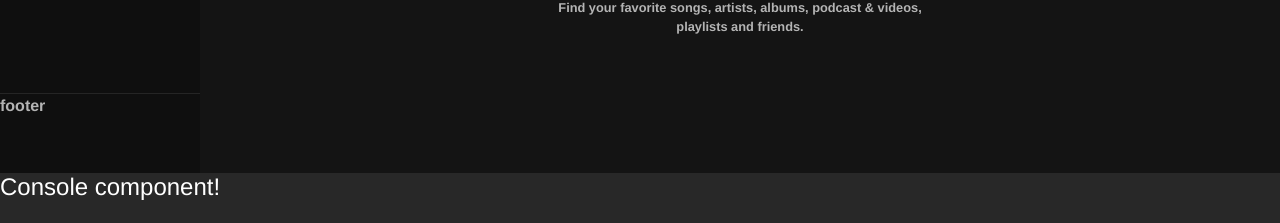
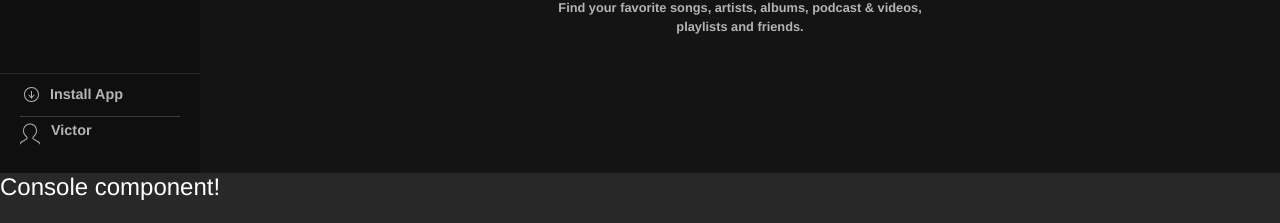
Before and after one commit to victormrecabarren/My-Spotify-React, a React (Create React App) app: page / in a window 1280 px wide. Shown: the part 557-780 px from the top of the page. Built offline with nearby package versions, Linux system fonts and the light colour scheme; no server answers.

Commit message:
made footer sidebar have user and install app buttons added style

```diff
--- a/src/App.css
+++ b/src/App.css
@@ -608,11 +608,44 @@ hr {
 .sidebarFooter {
   position: sticky;
   align-self: flex-end;
-  height: 80px;
+  height: 100px;
   width: 100%;
   box-sizing: border-box;
   border-top: 1px solid;
   border-color:rgba(230,230,230,0.1);
+  display: flex;
+  flex-direction: column;
+  font-weight: bold;
+  font-size: 0.9em;
+  padding: 0 20px;
+}
+
+.footerInstall {
+  padding-top: 10px;
+  padding-bottom: 10px;
+}
+
+.footerInstall:hover {
+  color: white;
+}
+
+.install {
+  margin-left: 10px;
+
+}
+
+.user {
+  border-top: 1px solid;
+  box-sizing: border-box;
+  border-color: rgba(230,230,230,0.2);
+}
+
+.user:hover {
+  color: white;
+}
+
+.username {
+  margin-left: 7px;
 }
 
 .playlistHeaderContainer {
--- a/src/components/Sidebar.js
+++ b/src/components/Sidebar.js
@@ -19,9 +19,19 @@ class Sidebar extends Component {
      />
      </div>
      <div className="sidebarFooter">
-      footer
-     </div>
-
+     <div>
+       <div className="footerInstall">
+          <svg
+          height="20"
+          viewBox="0 0 20 20" xmlns="http://www.w3.org/2000/svg"><title>Download icon</title><path d="M12 11.657V6h-1v5.65L9.076 9.414l-.758.65 3.183 3.702 3.195-3.7-.758-.653L12 11.657zM11.5 2C7.358 2 4 5.358 4 9.5c0 4.142 3.358 7.5 7.5 7.5 4.142 0 7.5-3.358 7.5-7.5C19 5.358 15.642 2 11.5 2zm0 14C7.916 16 5 13.084 5 9.5S7.916 3 11.5 3 18 5.916 18 9.5 15.084 16 11.5 16z" fill="currentColor" fill-rule="evenodd"></path></svg>
+          <span className="install">Install App</span>
+        </div>
+      </div>
+      <div
+        className="user">
+          <svg width="20" height="30" viewBox="5 20 70 20" xmlns="http://www.w3.org/2000/svg"><title>User Icon</title><path d="M67.74 61.78l-14.5-8.334c-.735-.422-1.24-1.145-1.385-1.98-.145-.835.088-1.685.638-2.33l5.912-6.93c3.747-4.378 5.81-9.967 5.81-15.737v-2.256c0-6.668-2.792-13.108-7.658-17.67C51.622 1.92 45.17-.386 38.392.054c-12.677.82-22.607 11.772-22.607 24.934v1.483c0 5.77 2.063 11.36 5.81 15.736l5.912 6.933c.55.644.783 1.493.638 2.33-.143.834-.648 1.556-1.383 1.98l-14.494 8.33C4.7 66.077 0 74.15 0 82.844v6.76h3.333v-6.76c0-7.5 4.055-14.46 10.59-18.174l14.5-8.334c1.597-.918 2.692-2.487 3.007-4.302.315-1.815-.19-3.66-1.387-5.06l-5.913-6.936c-3.23-3.775-5.01-8.594-5.01-13.57v-1.484c0-11.41 8.562-20.9 19.488-21.608 5.85-.377 11.415 1.61 15.67 5.598 4.26 3.992 6.605 9.404 6.605 15.24v2.254c0 4.976-1.778 9.796-5.01 13.57l-5.915 6.935c-1.195 1.4-1.7 3.246-1.386 5.06.313 1.816 1.41 3.385 3.008 4.303l14.507 8.338c6.525 3.71 10.58 10.67 10.58 18.17v6.76H80v-6.76c0-8.695-4.7-16.768-12.26-21.063z" fill="currentColor" fill-rule="evenodd"></path></svg> <span className="username">Victor</span>
+        </div>
+      </div>
     </>
 
 
--- a/src/constants.js
+++ b/src/constants.js
@@ -1,6 +1,6 @@
-// const baseURL = 'http://localhost:3000'
+const baseURL = 'http://localhost:3000'
 
-const baseURL = 'https://react-rails-spotify.herokuapp.com'
+// const baseURL = 'https://react-rails-spotify.herokuapp.com'
 
 export {
   baseURL
```
